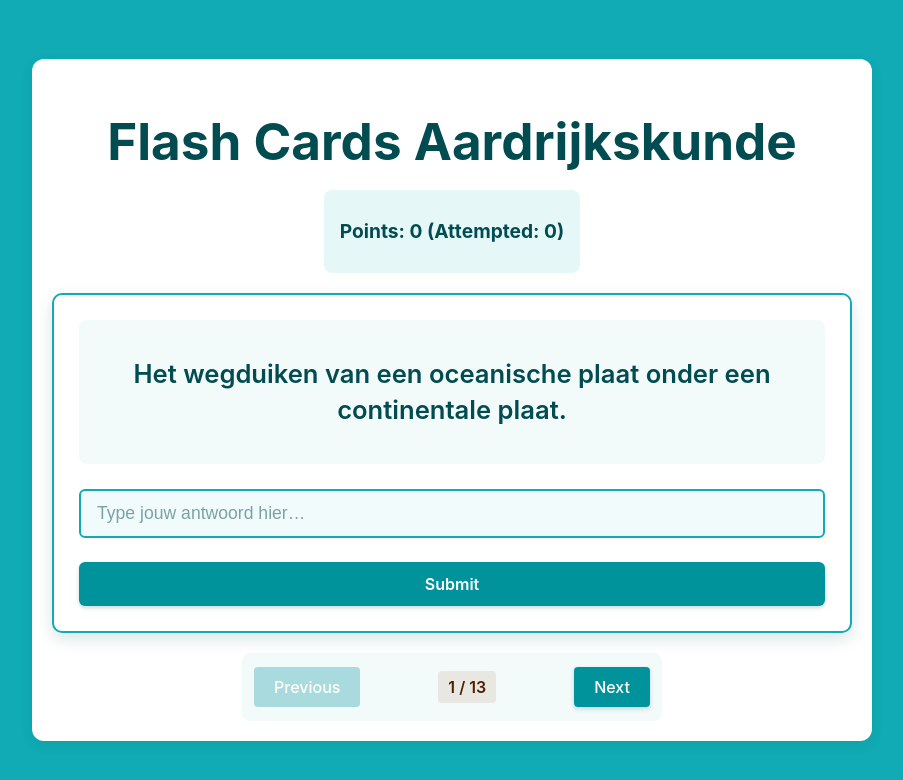
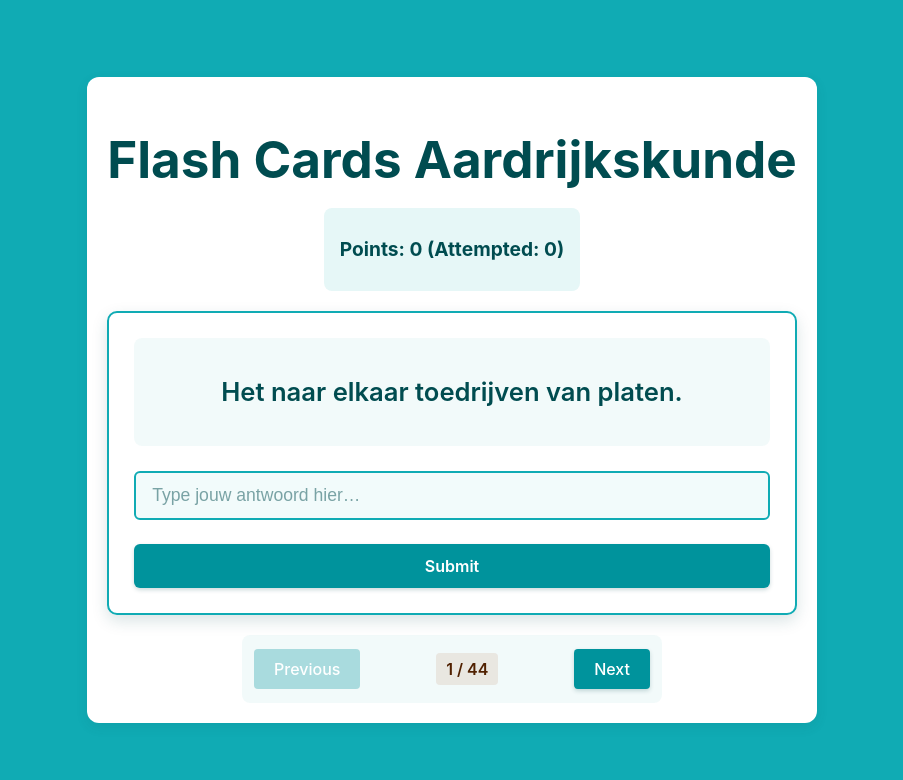
Before and after one commit to rvoogdgeert/aardrijkskunde, a Svelte app: page / in a window 1280 px wide. Shown: the top 780 px of the page, without its empty margins (188-1091 px from the left). Built offline with nearby package versions, Linux system fonts and the light colour scheme.

Commit message:
Completed begrippen hoofdstuk 4

```diff
--- a/src/App.svelte
+++ b/src/App.svelte
@@ -6,7 +6,7 @@
         {
             id: 1,
             question:
-                "Schokkende beweging van een gedeelte van de aardkorst door de werking van endogende krachten.",
+                "Schokkende beweging van een gedeelte van de aardkorst door de werking van endogene krachten.",
             answer: "aardbeving",
         },
         {
@@ -74,6 +74,177 @@
             question:
                 "Berg die ontstaan is door het naar buiten stromen van lava.",
             answer: "vulkaan",
+        },
+        {
+            id: 14,
+            question:
+                "Dunne laag gesteente om de aarde met een dikte van gemiddeld 8 km onder oceanen en 35 km onder continenten.",
+            answer: "aardkorst",
+        },
+        {
+            id: 15,
+            question: "Barst of scheur in de aardkorst.",
+            answer: "breuk",
+        },
+        {
+            id: 16,
+            question: "Het naar elkaar toedrijven van platen.",
+            answer: "convergentie",
+        },
+        {
+            id: 17,
+            question: "Het uitelkaar drijven van platen.",
+            answer: "divergentie",
+        },
+        {
+            id: 18,
+            question: "Kracht die van binnenuit de aardkorst verandert.",
+            answer: "endogene kracht",
+        },
+        {
+            id: 19,
+            question: "Kracht die van buitenaf de aardkorst verandert.",
+            answer: "exogene kracht",
+        },
+        {
+            id: 20,
+            question:
+                "Langrekte bergrug onder in de zee, ontstaan doordat magma bij het uitelkaar drijven van oceanische platen naar boven komt.",
+            answer: "mid-oceanische rug",
+        },
+        {
+            id: 21,
+            question: "Het langs elkaar bewegen van platen.",
+            answer: "transforme beweging",
+        },
+        {
+            id: 22,
+            question: "Stuk van de aardkorst.",
+            answer: "plaat",
+        },
+        {
+            id: 23,
+            question: "Een gebied verlaten omdat het er niet meer veilig is.",
+            answer: "evacueren",
+        },
+        {
+            id: 24,
+            question:
+                "Schaal waarmee de kracht van een aardbeving wordt gemeten.",
+            answer: "schaal van Richter",
+        },
+        {
+            id: 25,
+            question:
+                "Hoge vloedgolf op de zee die de kust overspoelt en die wordt veroorzaakt door een zeebeving.",
+            answer: "tsunami",
+        },
+        {
+            id: 26,
+            question: "Aardbeving waarvan het epicentrum in de zee ligt.",
+            answer: "zeebeving",
+        },
+        {
+            id: 27,
+            question:
+                "Het punt waar de aardbeving aan de aardoppervlakte komt, direct boven het hypocentrum.",
+            answer: "epicentrum",
+        },
+        {
+            id: 28,
+            question: "Plaats die in de aardkorst waar de aardbeving begint.",
+            answer: "hypocentrum",
+        },
+        {
+            id: 29,
+            question:
+                "De schaal waarop je naar de wereld kijkt: lokaal, regionaal, nationaal, continentaal, of mondiaal.",
+            answer: "schaalniveau",
+        },
+        {
+            id: 30,
+            question:
+                "Wetenschapper die zich bezighoudt met het bestuderen van aardbevingen.",
+            answer: "seismoloog",
+        },
+        {
+            id: 31,
+            question:
+                "Zeer grote vulkaankrater die is ontstaan door het instorten van het dak van een leeggelopen magmakamer.",
+            answer: "caldeira",
+        },
+        {
+            id: 32,
+            question: "Aardwarmte.",
+            answer: "geothermie",
+        },
+        {
+            id: 33,
+            question:
+                "Hete gassen vermengd met stenen en as die bij een vulkaanuitbarsting de helling afrazen. Heet ook gloedwolk.",
+            answer: "pyroclastische stroom",
+        },
+        {
+            id: 34,
+            question:
+                "Bron die ontstaat door geothermische verwarming van grondwater. Heet ook hot spring.",
+            answer: "warmtebron",
+        },
+        {
+            id: 35,
+            question: "Ruimte in een vulkaan die gevuld is met magma.",
+            answer: "magmakamer",
+        },
+        {
+            id: 36,
+            question:
+                "Vrij zachte steensoort die bestaat uit aan elkaar gekitte vulkanische as.",
+            answer: "tufsteen",
+        },
+        {
+            id: 37,
+            question:
+                "Oude vulkaan met een grote kilometersbrede krater door het leeglopen van de magmakamer waardoor het dak ervan is instort.",
+            answer: "caldeiravulkaan",
+        },
+        {
+            id: 38,
+            question:
+                "Oude vulkaan met een grote kilometersbrede krater door het leeglopen van de magmakamer waardoor het dak ervan is instort.",
+            answer: "caldeiravulkaan",
+        },
+        {
+            id: 39,
+            question: "vulkaanuitbarsting.",
+            answer: "eruptie",
+        },
+        {
+            id: 40,
+            question:
+                "Grot gat met steile wanden dat ontstaat tijdens een vulkaanuitbarsting.",
+            answer: "krater",
+        },
+        {
+            id: 41,
+            question: "Meer dat is ontstaan door het vollopen van een krater.",
+            answer: "kratermeer",
+        },
+        {
+            id: 42,
+            question:
+                "Vulkanisch verschijnsel dat voorkomt bij een vulkaan die niet meer actief is.",
+            answer: "postvulkanisch verschijnsel",
+        },
+        {
+            id: 43,
+            question: "Lage brede vulkaan met flauwe hellingen.",
+            answer: "schildvulkaan",
+        },
+        {
+            id: 44,
+            question:
+                "Vulkaan met steile hellingen die opgebouwd is uit lagen lava en pyroclastisch materiaal.",
+            answer: "stratovulkaan",
         },
     ];
 
```
